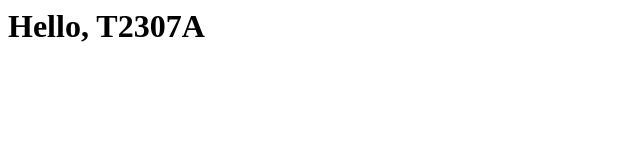
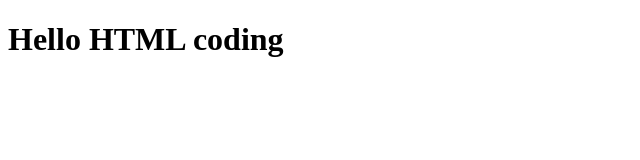
Before and after one commit to devuniquevn/fptaptech2, a plain HTML site: page index.html in a window 1280 px wide. Shown: the whole page, without its empty margins (0-640 px from the left). Drawn offline with Linux system fonts and the light colour scheme.

Commit message:
update file
new update

```diff
--- a/index.html
+++ b/index.html
@@ -1,8 +1,11 @@
-<html>
-    <head>
-        <title>My First HTML page</title>
-    </head>
-    <body>
-        <h1>Hello, T2307A</h1>
-    </body>
+<!DOCTYPE html>
+<html lang="en">
+<head>
+    <meta charset="UTF-8">
+    <meta name="viewport" content="width=device-width, initial-scale=1.0">
+    <title>HTML coding</title>
+</head>
+<body>
+    <h1>Hello HTML coding</h1>
+</body>
 </html>
```
